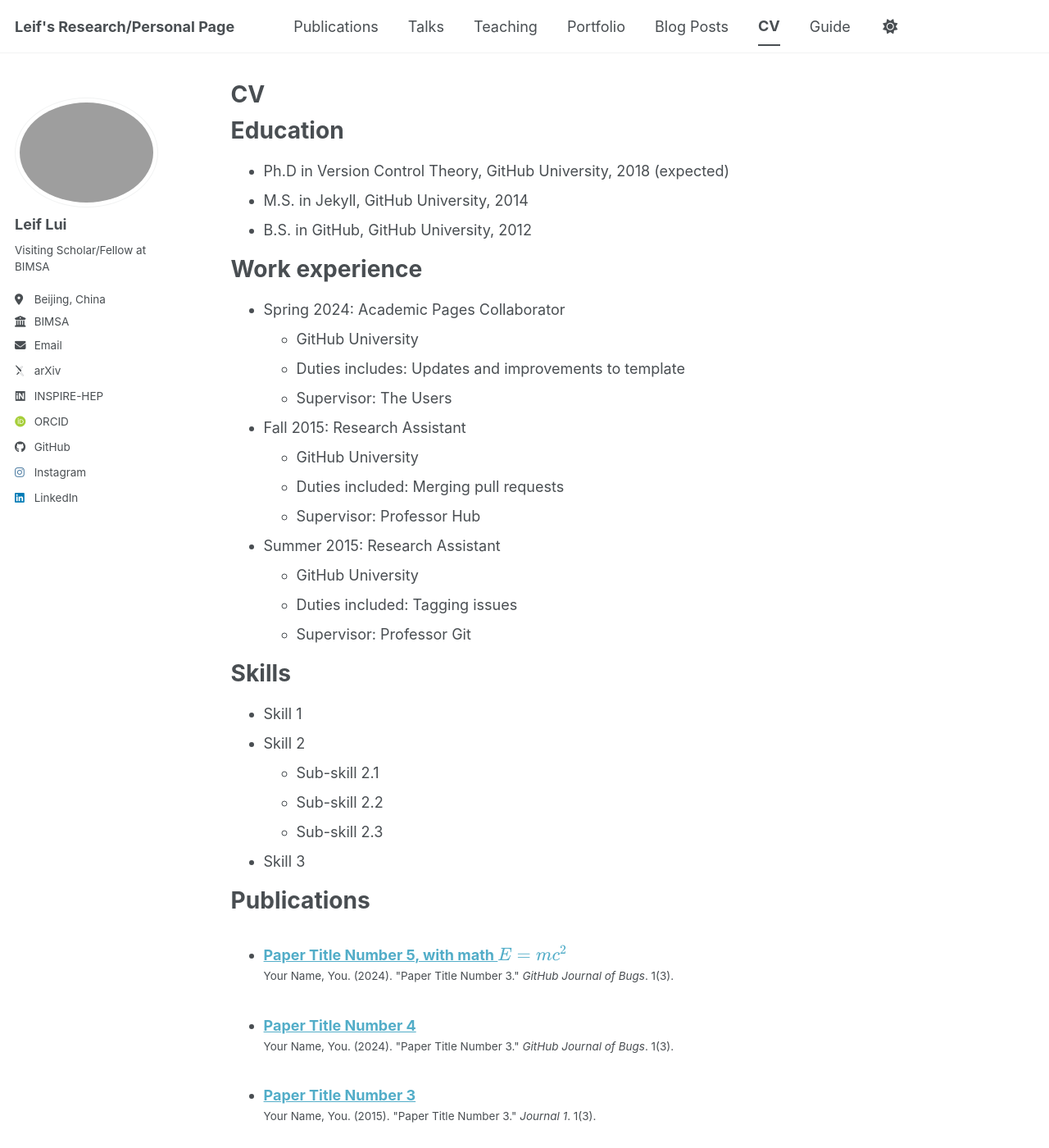
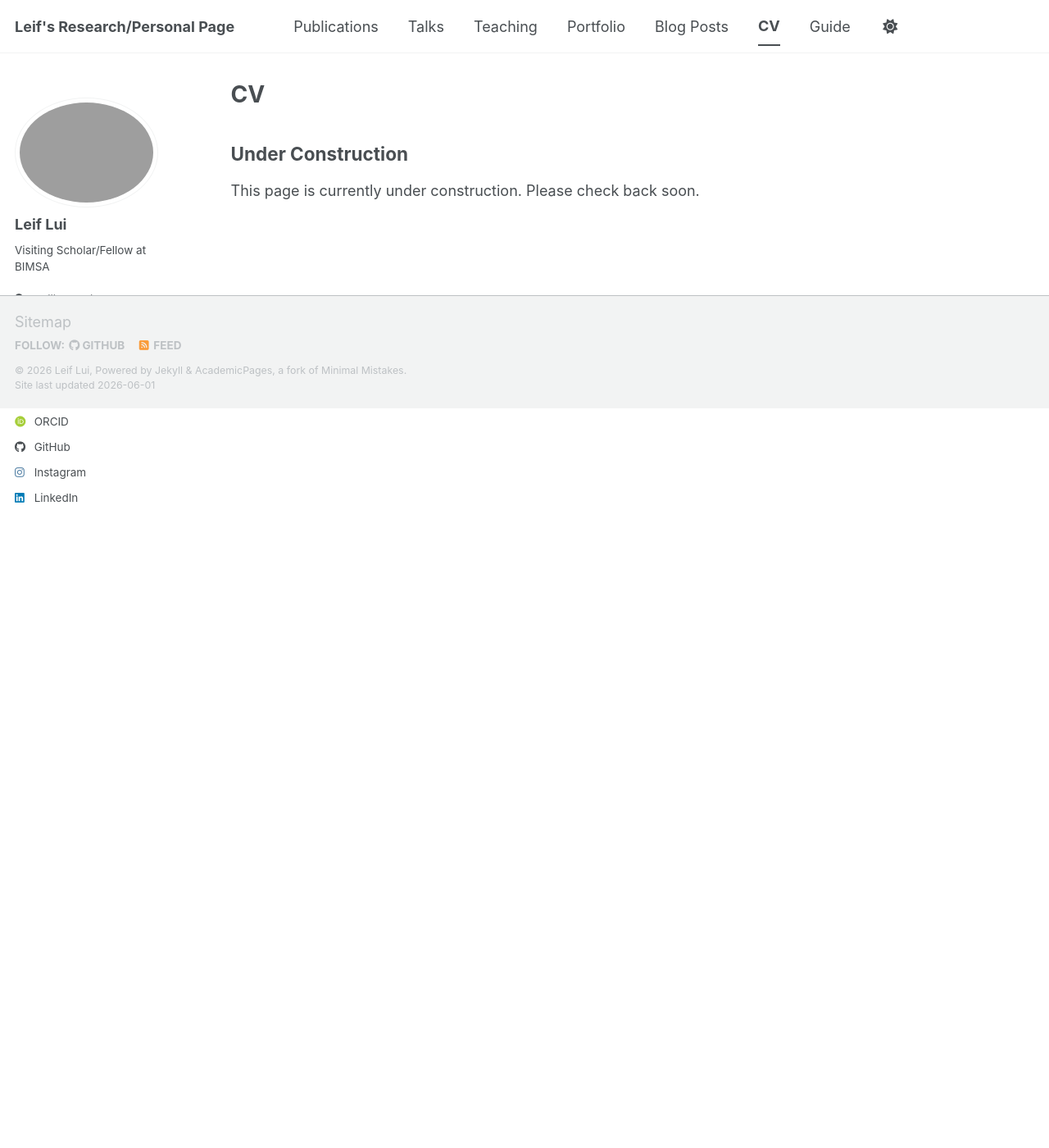
Before and after one commit to leiflui/leiflui.github.io, a Jekyll site: the page built from _pages/cv.md, in a window 1280 px wide and 1400 px high. Shown: the whole window at 82% size. Built offline with Jekyll 4.4.1, drawn with Linux system fonts in a browser that asks for light colours; some web fonts are replaced; a script bundle is joined from its source files by our own code; library files that are not in the unit come from our copies; some of the changed text lies outside the part shown.

Commit message:
Add "Under Construction" message to CV page

```diff
--- a/_pages/cv.md
+++ b/_pages/cv.md
@@ -9,56 +9,6 @@
 
 {% include base_path %}
 
-Education
-======
-* Ph.D in Version Control Theory, GitHub University, 2018 (expected)
-* M.S. in Jekyll, GitHub University, 2014
-* B.S. in GitHub, GitHub University, 2012
+## Under Construction
 
-Work experience
-======
-* Spring 2024: Academic Pages Collaborator
-  * GitHub University
-  * Duties includes: Updates and improvements to template
-  * Supervisor: The Users
-
-* Fall 2015: Research Assistant
-  * GitHub University
-  * Duties included: Merging pull requests
-  * Supervisor: Professor Hub
-
-* Summer 2015: Research Assistant
-  * GitHub University
-  * Duties included: Tagging issues
-  * Supervisor: Professor Git
-
-Skills
-======
-* Skill 1
-* Skill 2
-  * Sub-skill 2.1
-  * Sub-skill 2.2
-  * Sub-skill 2.3
-* Skill 3
-
-Publications
-======
-  <ul>{% for post in site.publications reversed %}
-    {% include archive-single-cv.html %}
-  {% endfor %}</ul>
-
-Talks
-======
-  <ul>{% for post in site.talks reversed %}
-    {% include archive-single-talk-cv.html  %}
-  {% endfor %}</ul>
-
-Teaching
-======
-  <ul>{% for post in site.teaching reversed %}
-    {% include archive-single-cv.html %}
-  {% endfor %}</ul>
-
-Service and leadership
-======
-* Currently signed in to 43 different slack teams
+This page is currently under construction. Please check back soon.
```
